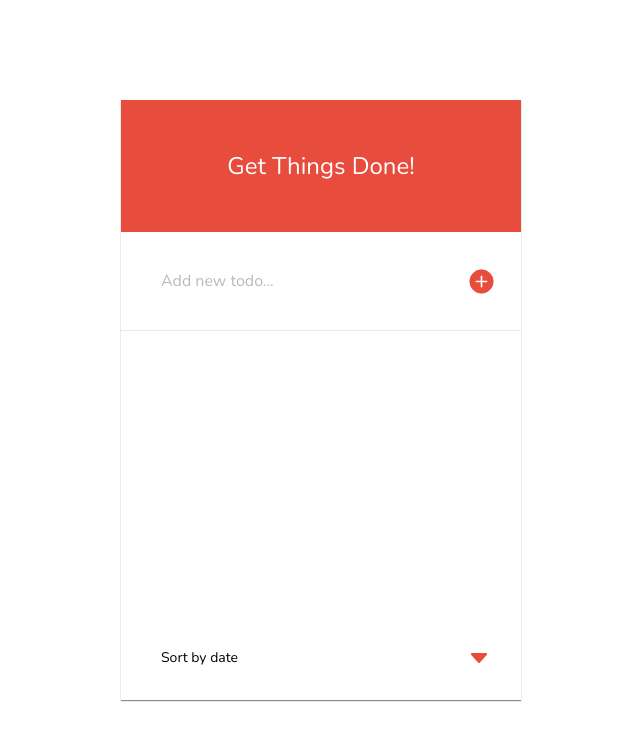
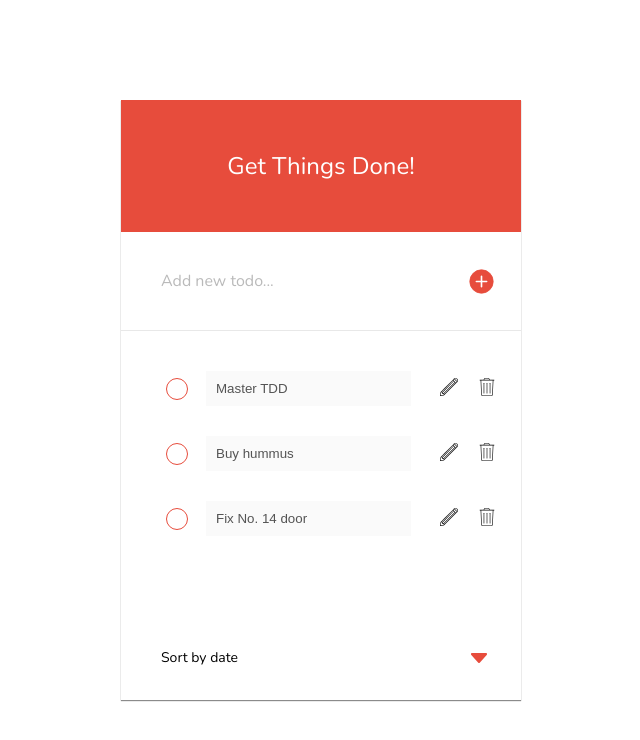
Before and after one commit to fac-12/JJJH-ToDoList, a website: page index.html in a window 1280 px wide. Shown: the whole page, without its empty margins (319-959 px from the left). Drawn offline with nearby package versions, Linux system fonts and the light colour scheme.

Commit message:
last touches

```diff
--- a/dom.js
+++ b/dom.js
@@ -9,9 +9,9 @@
   var sortTodos = document.getElementById('sort-todo')
 
   var state = [
-      // { id: 0, description: 'Master TDD', done: false, editable: false },
-      // { id: 1, description: 'Buy hummus', done: false, editable: false },
-      // { id: 2, description: 'Fix No. 14 door', done: false, editable: false }
+      { id: 0, description: 'Master TDD', done: false, editable: false },
+      { id: 1, description: 'Buy hummus', done: false, editable: false },
+      { id: 2, description: 'Fix No. 14 door', done: false, editable: false }
   ]; // this is our initial todoList
 
   // This function takes a todo, it returns the DOM node representing that todo
--- a/style.css
+++ b/style.css
@@ -90,7 +90,6 @@ body {
 .todo-listitem-text {
   margin-right: auto;
   width: 50%;
-  overflow-wrap: break-word;
   padding: 10px 10px;
   border: none;
 }
```
